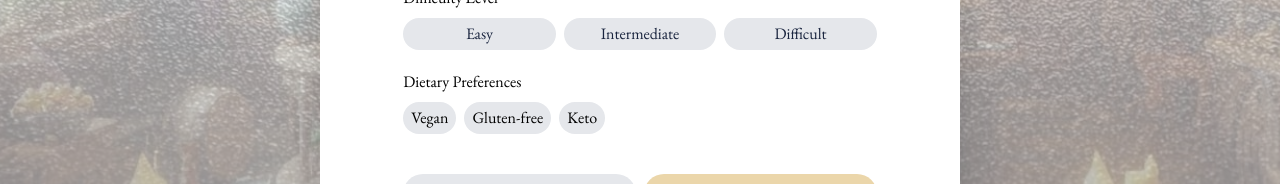
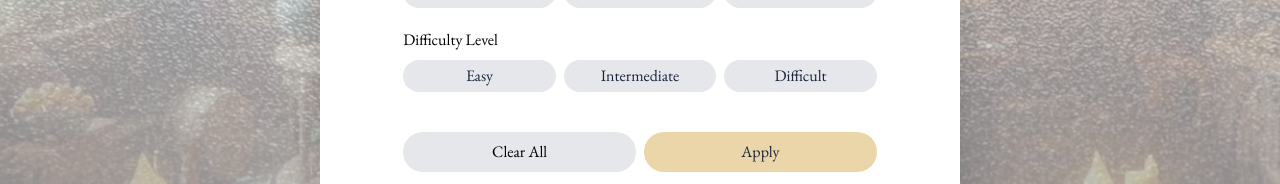
Before and after one commit to Arcane-Kitchen/client, a React (Vite) app: page /recipes in a window 1280 px wide. Both pictures are taken after a click on the button 464 px from the left and 140 px from the top of the page. Shown: the part 454-638 px from the top of the page. Built offline with nearby package versions, Linux system fonts and the light colour scheme; no server answers.

Commit message:
chore: add comments for readability

```diff
--- a/src/components/FilterModal.tsx
+++ b/src/components/FilterModal.tsx
@@ -14,21 +14,29 @@ interface FilterProps {
 
 const FilterModal: React.FC<FilterProps> = ({ onClose, filters, setFilters, recipes, setFilteredRecipes }) => {
 
+    // Toggle the value for a specific filter
     const handleFilterClick = (filterType: keyof Filter, index: number) => {
         const newFilters = { ...filters };
+
+        // Reset the selected filter by setting all values to false
         newFilters[filterType] = newFilters[filterType].map(() => false);
+        // Toggle the selected index to true
         newFilters[filterType][index] = !newFilters[filterType][index];
         setFilters(newFilters);
     }
 
+    // Filter the recipes based on the selected filters
     const handleApply = () => {
         const filteredRecipes = filterRecipes(recipes, filters);
         setFilteredRecipes(filteredRecipes);
         onClose();
     }
 
+    // Reset all filters
     const handleClearAll = () => {
         const newFilters = { ...filters };
+
+        // Reset each filter array to have all false values
         Object.entries(newFilters).forEach(([key, value]) => {
             newFilters[key as keyof Filter] = value.map(() => false);
         })
@@ -40,6 +48,7 @@ const FilterModal: React.FC<FilterProps> = ({ onClose, filters, setFilters, reci
         <div className="fixed inset-0 bg-[rgba(255,255,255,0.5)] z-50 w-vh h-vh lg:flex lg:justify-center lg:items-center">
             <div className="bg-white p-6 rounded-md shadow-2xl mt-17 ml-15 h-[92vh] flex flex-col gap-5 justify-between relative lg:mt-0 lg:ml-0 lg:w-1/2 lg:h-fit lg:items-center lg:gap-10">
                 <div className="flex gap-5 flex-col lg:w-4/5">
+                    {/* Header of the filter modal */}
                     <div className="flex gap-2 items-center justify-between">
                         <div className="flex gap-2 items-center">
                             <FaFilter />
@@ -50,6 +59,7 @@ const FilterModal: React.FC<FilterProps> = ({ onClose, filters, setFilters, reci
                         </button>
                     </div>
 
+                    {/* Meal Type Filter */}
                     <div className="flex flex-col gap-2">
                         <h1>Meal Type</h1>
                         <div className="flex gap-2">
@@ -63,6 +73,7 @@ const FilterModal: React.FC<FilterProps> = ({ onClose, filters, setFilters, reci
                         </div>
                     </div>
 
+                    {/* Cooking Time Filter */}
                     <div className="flex flex-col gap-2">
                         <h1>Cooking Time</h1>
                         <div className="flex gap-2">
@@ -76,6 +87,7 @@ const FilterModal: React.FC<FilterProps> = ({ onClose, filters, setFilters, reci
                         </div>
                     </div>
 
+                    {/* Calorie Range Filter */}
                     <div className="flex flex-col gap-2">
                         <h1>Calorie Range</h1>
                         <div className="flex gap-2">
@@ -89,6 +101,7 @@ const FilterModal: React.FC<FilterProps> = ({ onClose, filters, setFilters, reci
                         </div>
                     </div>
 
+                    {/* Difficulty Level Filter */}
                     <div className="flex flex-col gap-2">
                         <h1>Difficulty Level</h1>
                         <div className="flex gap-2">
@@ -101,17 +114,9 @@ const FilterModal: React.FC<FilterProps> = ({ onClose, filters, setFilters, reci
                             ))}
                         </div>
                     </div>
-
-                    <div className="flex flex-col gap-2">
-                        <h1>Dietary Preferences</h1>
-                        <div className="flex gap-2">
-                            <button className="cursor-pointer bg-gray-200 rounded-full px-2 py-1">Vegan</button>
-                            <button className="cursor-pointer bg-gray-200 rounded-full px-2 py-1">Gluten-free</button>
-                            <button className="cursor-pointer bg-gray-200 rounded-full px-2 py-1">Keto</button>
-                        </div>
-                    </div>
                 </div>
 
+                {/* Apply and Clear All buttons */}
                 <div className="flex flex-col gap-2 lg:w-4/5 lg:flex-row">
                     <button className="cursor-pointer bg-gray-200 rounded-full p-2 hover:scale-105 hover:shadow-lg hover:bg-[#19243e] hover:text-[#ebd6aa] lg:flex-1" onClick={handleClearAll}>Clear All</button>
                     <button className="cursor-pointer bg-[#ebd6aa] text-[#19243e] rounded-full p-2 hover:scale-105 hover:shadow-lg hover:bg-[#19243e] hover:text-[#ebd6aa] lg:flex-1" onClick={handleApply}>Apply</button>
```
